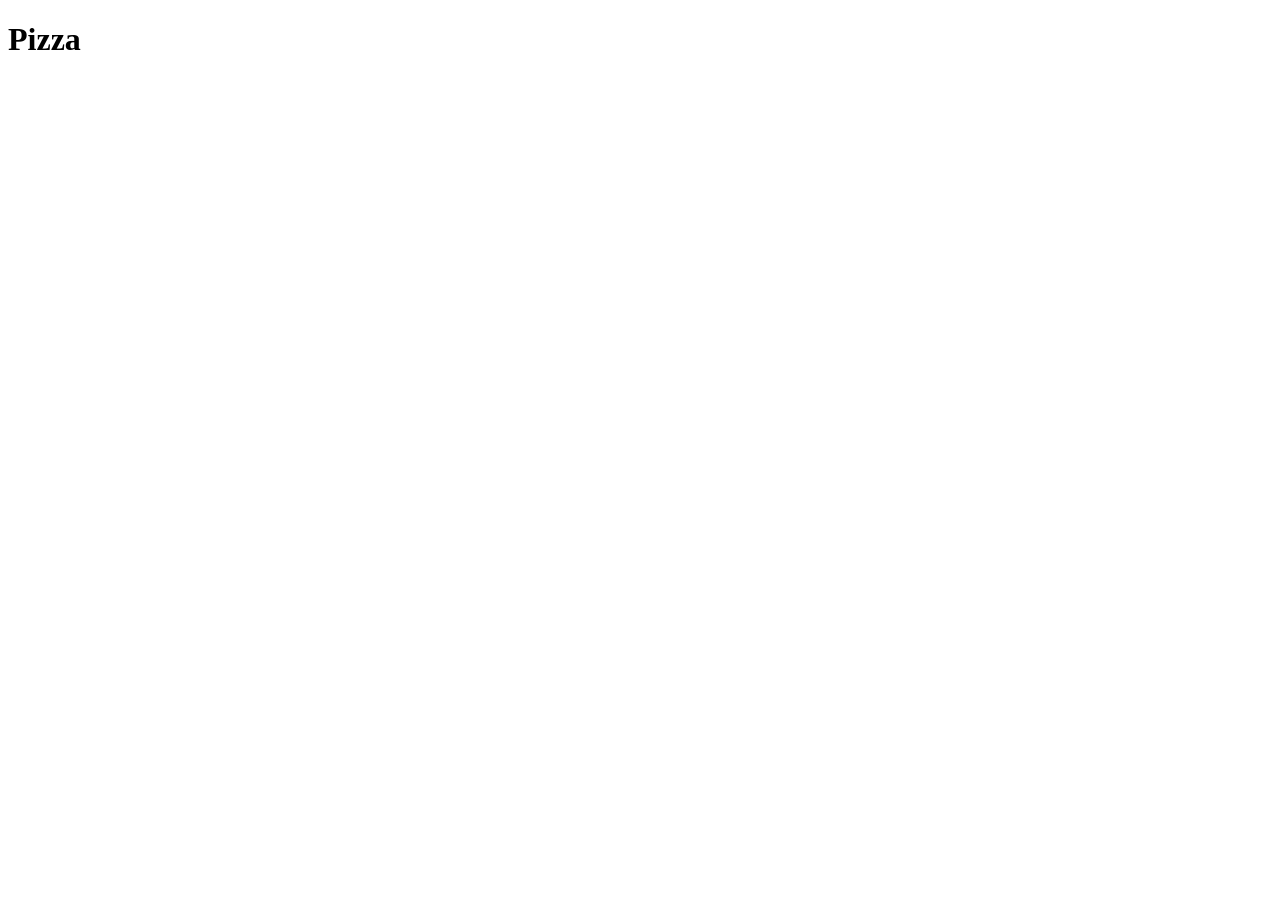
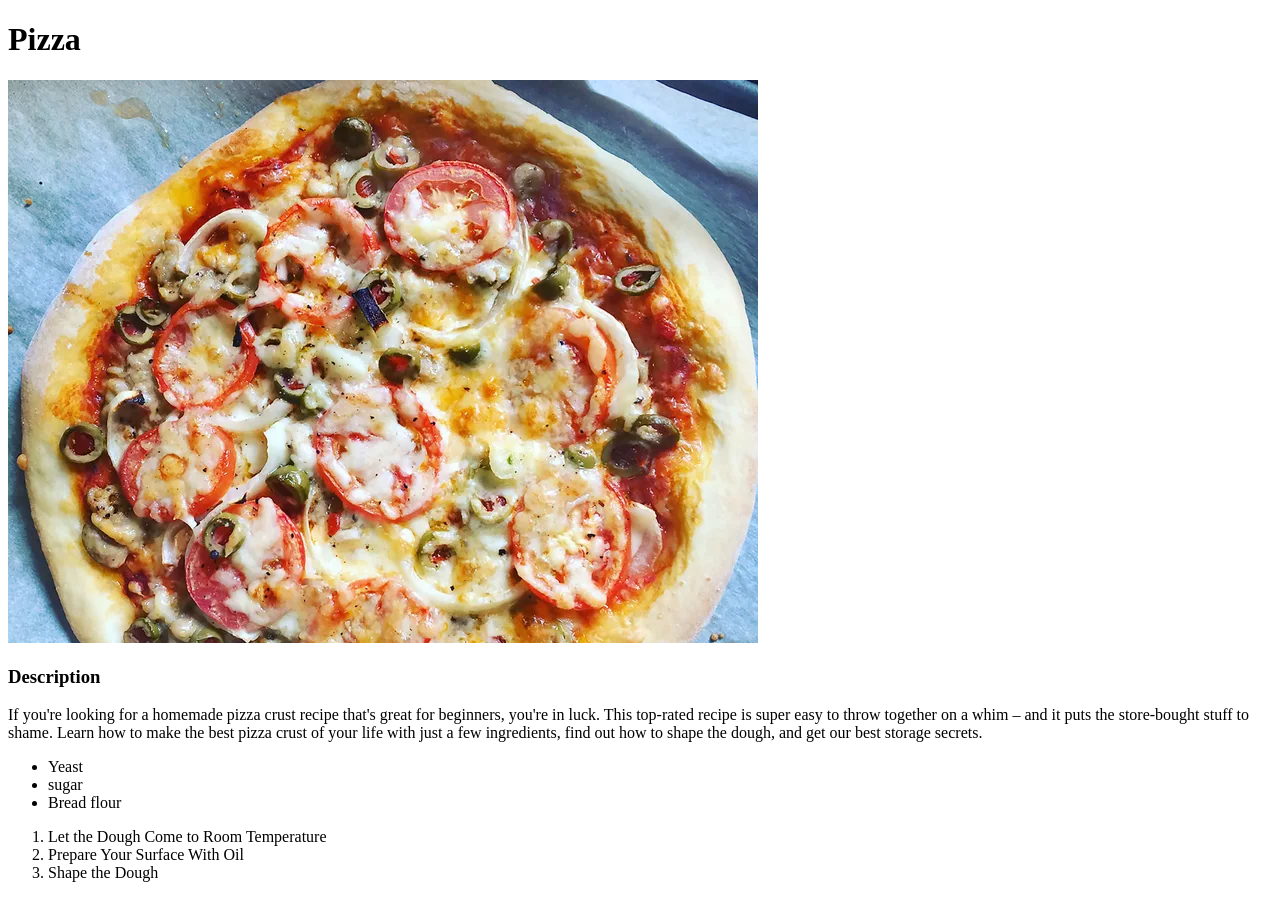
Before and after one commit to Polarbooom/odin-recipes, a plain HTML site: page recipes/pizza.html in a window 1280 px wide. Before the commit the page ends 800 px from the top, so only its background shows below. Drawn offline with Linux system fonts and the light colour scheme.

Commit message:
Added the image,ingrendients and steps

```diff
--- a/recipes/pizza.html
+++ b/recipes/pizza.html
@@ -6,5 +6,24 @@
 </head>
 <body>
     <h1>Pizza</h1>
+    <img src="../Images/20171-quick-and-easy-pizza-crust-VilmaNg-4x3-f3d3bfe73e3a47b6b65a7da6de3f213d.webp" alt="Finished pizza">
+    <h3>Description</h3>
+    <p>If you're looking for a homemade pizza crust recipe that's great for beginners, you're
+        in luck. This top-rated recipe is super easy to throw together on a whim – and it puts
+        the store-bought stuff to shame. Learn how to make the best pizza crust of your life with
+        just a few ingredients, find out how to shape the dough, and get our best storage secrets.
+    </p>
+    <ul>
+        <li>Yeast</li>
+        <li>sugar</li>
+        <li>Bread flour</li>
+    </ul>
+    <ol>
+        <li>Let the Dough Come to Room Temperature</li>
+        <li>Prepare Your Surface With Oil</li>
+        <li>Shape the Dough</li>
+    </ol>
+
+
 </body>
 </html>
```
